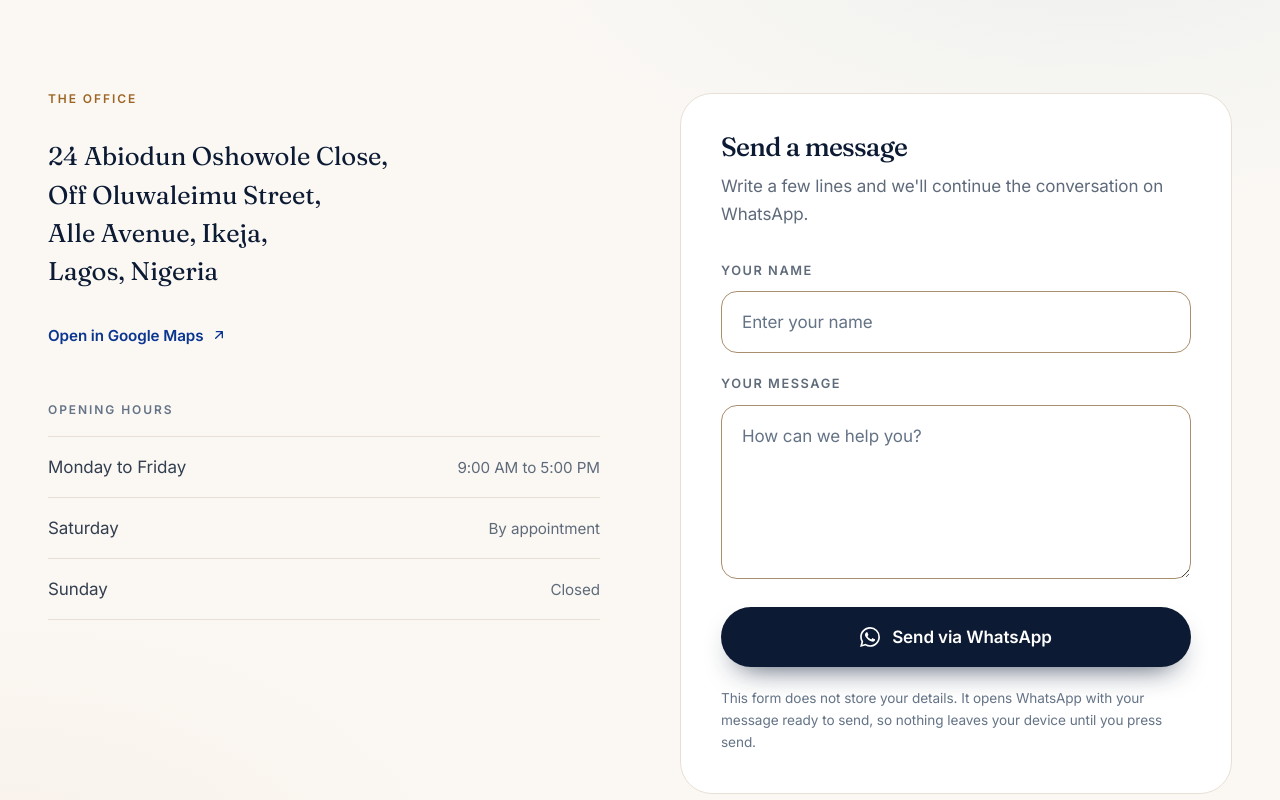
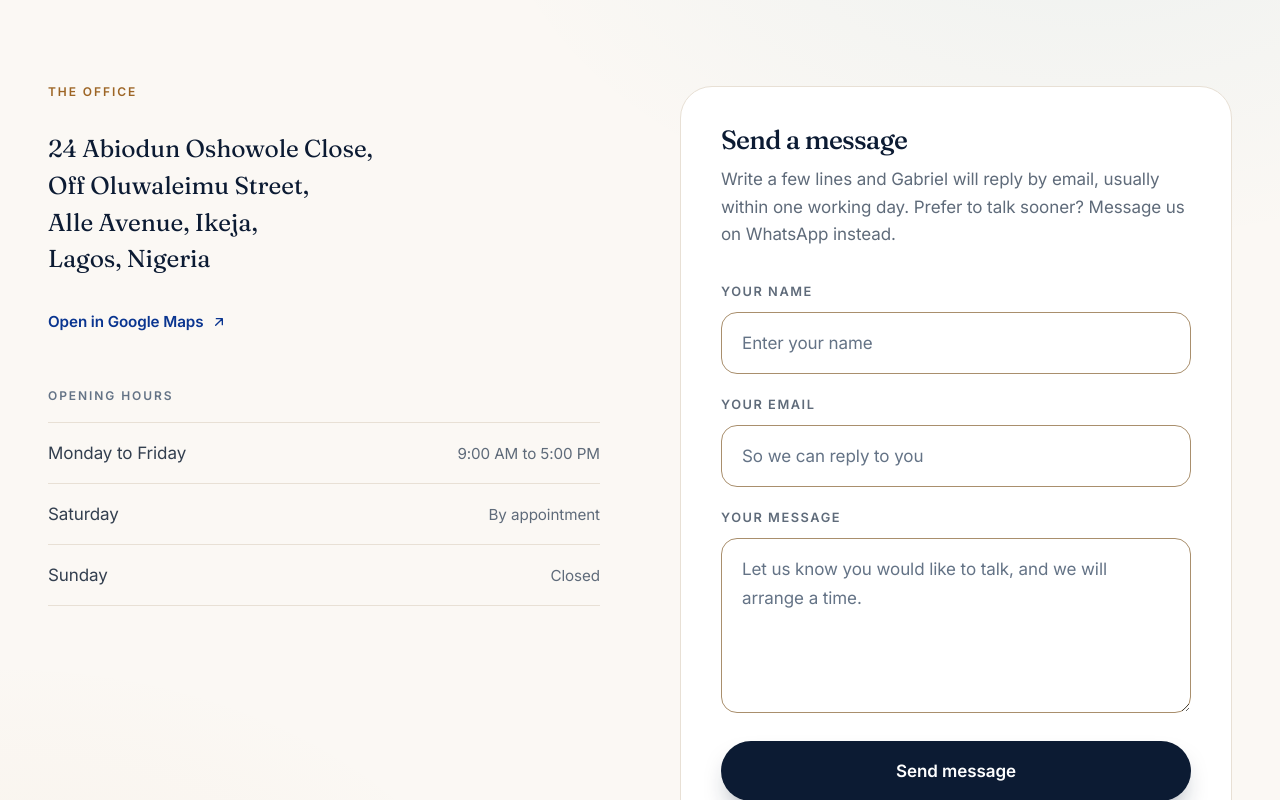
Before and after one commit to Michdriod/NEW-HORIZON-COUNSELLING-SERVICE, a Next.js app: page /contact in a window 1280 px wide. Shown: the part 760-1560 px from the top of the page. Built offline with nearby package versions, Linux system fonts and the light colour scheme; no server answers.

Commit message:
end to end of the website

```diff
--- a/src/app/book/page.tsx
+++ b/src/app/book/page.tsx
@@ -6,7 +6,7 @@ import PageHero from "@/components/PageHero";
 import CtaBand from "@/components/CtaBand";
 import Accordion from "@/components/Accordion";
 import Reveal from "@/components/Reveal";
-import WhatsAppButton from "@/components/WhatsAppButton";
+import ContactActions from "@/components/ContactActions";
 import { photos } from "@/lib/images";
 
 export const metadata: Metadata = {
@@ -79,7 +79,7 @@ export default function Book() {
         lede="Taking the first step towards better mental health and stronger relationships is easier than you think. Here is exactly how it works."
       >
         <div className="mt-9">
-          <WhatsAppButton size="lg" label="Book on WhatsApp" />
+          <ContactActions size="lg" />
         </div>
       </PageHero>
 
--- a/src/app/contact/page.tsx
+++ b/src/app/contact/page.tsx
@@ -219,13 +219,14 @@ export default function Contact() {
             </div>
 
             <Reveal delay={140}>
-              <div className="rounded-[2rem] border border-line bg-surface p-8 md:p-10">
+              <div id="enquiry" className="scroll-mt-28 rounded-[2rem] border border-line bg-surface p-8 md:p-10">
                 <h2 className="display-tight text-[1.65rem] text-ink">
                   Send a message
                 </h2>
                 <p className="mb-8 mt-3 leading-relaxed text-muted">
-                  Write a few lines and we&apos;ll continue the conversation on
-                  WhatsApp.
+                  Write a few lines and Gabriel will reply by email, usually
+                  within one working day. Prefer to talk sooner? Message us on
+                  WhatsApp instead.
                 </p>
                 <ContactForm />
               </div>
--- a/src/app/globals.css
+++ b/src/app/globals.css
@@ -50,11 +50,11 @@
 
   /* --- Fluid type scale --- */
   --text-eyebrow: 0.75rem;
-  --text-display: clamp(2.75rem, 1.6rem + 4.6vw, 5.25rem);
-  --text-h1: clamp(2.25rem, 1.4rem + 3.2vw, 3.75rem);
-  --text-h2: clamp(1.9rem, 1.35rem + 2.1vw, 3rem);
-  --text-h3: clamp(1.3rem, 1.1rem + 0.7vw, 1.6rem);
-  --text-lede: clamp(1.075rem, 1rem + 0.45vw, 1.3rem);
+  --text-display: clamp(2.2rem, 1.15rem + 4.3vw, 5.25rem);
+  --text-h1: clamp(1.95rem, 1.25rem + 2.9vw, 3.75rem);
+  --text-h2: clamp(1.6rem, 1.1rem + 2.1vw, 3rem);
+  --text-h3: clamp(1.2rem, 1.05rem + 0.6vw, 1.6rem);
+  --text-lede: clamp(1.02rem, 0.96rem + 0.4vw, 1.3rem);
 }
 
 /* ============================================================
@@ -75,7 +75,7 @@
     background-color: var(--color-background);
     color: var(--color-body);
     font-family: var(--font-body);
-    font-size: 1.0625rem;
+    font-size: 1rem;
     line-height: 1.65;
     letter-spacing: -0.005em;
   }
@@ -90,6 +90,11 @@
   }
 
   h4, h5, h6 { line-height: 1.25; letter-spacing: -0.01em; }
+
+  /* Body copy steps up slightly once there is room for it. */
+  @media (min-width: 48rem) {
+    body { font-size: 1.0625rem; }
+  }
 
   a { color: inherit; text-decoration: none; }
 
--- /dev/null
+++ b/src/components/ContactActions.tsx
@@ -0,0 +1,79 @@
+import Link from "next/link";
+import WhatsAppIcon from "./WhatsAppIcon";
+import { whatsappLink } from "@/lib/site";
+
+interface ContactActionsProps {
+  /** Prefilled WhatsApp message for this context. */
+  message?: string;
+  whatsappLabel?: string;
+  emailLabel?: string;
+  size?: "sm" | "md" | "lg";
+  /** `onDark` for use on the deep navy fields. */
+  tone?: "light" | "onDark";
+  className?: string;
+}
+
+const sizes = {
+  sm: "px-5 py-2.5 text-[0.85rem]",
+  md: "px-6 py-3.5 text-[0.95rem]",
+  lg: "px-8 py-4 text-[1.02rem]",
+};
+
+const base =
+  "group inline-flex items-center justify-center gap-3 rounded-full font-body font-semibold tracking-[-0.01em] transition-all duration-400 ease-[cubic-bezier(0.22,1,0.36,1)] active:scale-[0.985]";
+
+/**
+ * The site's standard call to action: WhatsApp for people who want a quick,
+ * personal reply, and a written enquiry for those who would rather not open
+ * a chat with a stranger about something private.
+ */
+export default function ContactActions({
+  message = "Hello New Horizon Counselling Service, I would like to book a counselling session.",
+  whatsappLabel = "Book on WhatsApp",
+  emailLabel = "Send a message",
+  size = "md",
+  tone = "light",
+  className = "",
+}: ContactActionsProps) {
+  const onDark = tone === "onDark";
+
+  const primary = onDark
+    ? "bg-white text-ink hover:bg-highlight hover:text-white shadow-[0_16px_38px_-18px_rgba(0,0,0,0.85)]"
+    : "bg-ink text-white shadow-[0_14px_30px_-16px_rgba(12,27,51,0.9)] hover:bg-primary hover:shadow-[0_20px_42px_-16px_rgba(10,53,144,0.75)]";
+
+  const secondary = onDark
+    ? "border border-white/25 text-white hover:border-white hover:bg-white/10"
+    : "border border-ink/20 text-ink hover:border-ink/45 hover:bg-white";
+
+  return (
+    <div className={`flex flex-col gap-3 sm:flex-row sm:items-center ${className}`}>
+      <a
+        href={whatsappLink(message)}
+        target="_blank"
+        rel="noopener noreferrer"
+        className={`${base} ${primary} ${sizes[size]}`}
+      >
+        <WhatsAppIcon className="h-[1.15em] w-[1.15em] transition-transform duration-400 group-hover:scale-110" />
+        {whatsappLabel}
+      </a>
+
+      <Link href="/contact#enquiry" className={`${base} ${secondary} ${sizes[size]}`}>
+        <svg
+          className="h-[1.05em] w-[1.05em]"
+          fill="none"
+          viewBox="0 0 24 24"
+          stroke="currentColor"
+          strokeWidth={1.7}
+          aria-hidden="true"
+        >
+          <path
+            strokeLinecap="round"
+            strokeLinejoin="round"
+            d="M3 8l7.89 4.26a2 2 0 0 0 2.22 0L21 8M5 19h14a2 2 0 0 0 2-2V7a2 2 0 0 0-2-2H5a2 2 0 0 0-2 2v10a2 2 0 0 0 2 2Z"
+          />
+        </svg>
+        {emailLabel}
+      </Link>
+    </div>
+  );
+}
--- a/src/components/ContactForm.tsx
+++ b/src/components/ContactForm.tsx
@@ -2,75 +2,180 @@
 
 import { useState } from "react";
 import WhatsAppIcon from "./WhatsAppIcon";
+import { site, whatsappLink } from "@/lib/site";
 
-const fieldStyles =
+const ACCESS_KEY = process.env.NEXT_PUBLIC_WEB3FORMS_KEY;
+
+const field =
   "w-full rounded-2xl border border-field-border bg-surface px-5 py-4 text-body placeholder:text-muted-light transition-all duration-300 focus:border-primary focus:outline-none focus:ring-4 focus:ring-primary/10";
 
+type Status = "idle" | "sending" | "sent" | "error";
+
 /**
- * Composes the enquiry into a WhatsApp message rather than posting it
- * anywhere — there is no backend, and nothing a visitor types is stored
- * or transmitted until they choose to send it themselves.
+ * Written enquiry form. Posts to Web3Forms, which forwards the message to
+ * the practice inbox — no backend or database of our own, and nothing is
+ * stored on this site.
+ *
+ * Until an access key is configured the form degrades to composing a
+ * WhatsApp message, so it is never a dead end.
  */
 export default function ContactForm() {
   const [name, setName] = useState("");
+  const [email, setEmail] = useState("");
   const [message, setMessage] = useState("");
+  const [botcheck, setBotcheck] = useState("");
+  const [status, setStatus] = useState<Status>("idle");
 
-  const handleSubmit = (e: React.FormEvent) => {
+  async function handleSubmit(e: React.FormEvent) {
     e.preventDefault();
-    const text = encodeURIComponent(`Hello, my name is ${name}. ${message}`);
-    window.open(`https://wa.me/2348034522900?text=${text}`, "_blank");
-  };
+
+    if (!ACCESS_KEY) {
+      window.open(
+        whatsappLink(`Hello, my name is ${name}. ${message}`),
+        "_blank"
+      );
+      return;
+    }
+
+    setStatus("sending");
+    try {
+      const res = await fetch("https://api.web3forms.com/submit", {
+        method: "POST",
+        headers: { "Content-Type": "application/json", Accept: "application/json" },
+        body: JSON.stringify({
+          access_key: ACCESS_KEY,
+          subject: `Website enquiry from ${name}`,
+          from_name: "New Horizon website",
+          name,
+          email,
+          message,
+          botcheck,
+        }),
+      });
+      const data = await res.json();
+      setStatus(data.success ? "sent" : "error");
+      if (data.success) {
+        setName("");
+        setEmail("");
+        setMessage("");
+      }
+    } catch {
+      setStatus("error");
+    }
+  }
+
+  if (status === "sent") {
+    return (
+      <div
+        role="status"
+        className="rounded-2xl border border-line bg-sand p-7 text-center"
+      >
+        <p className="font-display text-[1.35rem] text-ink">Message sent</p>
+        <p className="mt-3 leading-relaxed text-muted">
+          Thank you for reaching out. Gabriel will reply to you personally,
+          usually within one working day.
+        </p>
+        <button
+          type="button"
+          onClick={() => setStatus("idle")}
+          className="link-underline mt-5 inline-flex py-2 text-[0.9rem] font-semibold text-primary"
+        >
+          Send another message
+        </button>
+      </div>
+    );
+  }
 
   return (
-    <form onSubmit={handleSubmit} className="space-y-5">
+    <form onSubmit={handleSubmit} className="relative space-y-5">
+      {/* Honeypot. Hidden from people and from screen readers; bots fill it
+          in and Web3Forms then discards the submission as spam. */}
+      <input
+        type="checkbox"
+        name="botcheck"
+        tabIndex={-1}
+        autoComplete="off"
+        aria-hidden="true"
+        checked={botcheck === "true"}
+        onChange={(e) => setBotcheck(e.target.checked ? "true" : "")}
+        className="absolute left-[-9999px] h-0 w-0 opacity-0"
+      />
+
       <div>
-        <label
-          htmlFor="name"
-          className="mb-2.5 block text-[0.8rem] font-semibold uppercase tracking-[0.12em] text-muted"
-        >
+        <label htmlFor="name" className="mb-2.5 block text-[0.8rem] font-semibold uppercase tracking-[0.12em] text-muted">
           Your name
         </label>
         <input
           type="text"
           id="name"
+          name="name"
           value={name}
           onChange={(e) => setName(e.target.value)}
           required
+          autoComplete="name"
           placeholder="Enter your name"
-          className={fieldStyles}
+          className={field}
         />
       </div>
 
       <div>
-        <label
-          htmlFor="message"
-          className="mb-2.5 block text-[0.8rem] font-semibold uppercase tracking-[0.12em] text-muted"
-        >
+        <label htmlFor="email" className="mb-2.5 block text-[0.8rem] font-semibold uppercase tracking-[0.12em] text-muted">
+          Your email
+        </label>
+        <input
+          type="email"
+          id="email"
+          name="email"
+          value={email}
+          onChange={(e) => setEmail(e.target.value)}
+          required
+          autoComplete="email"
+          placeholder="So we can reply to you"
+          className={field}
+        />
+      </div>
+
+      <div>
+        <label htmlFor="message" className="mb-2.5 block text-[0.8rem] font-semibold uppercase tracking-[0.12em] text-muted">
           Your message
         </label>
         <textarea
           id="message"
+          name="message"
           value={message}
           onChange={(e) => setMessage(e.target.value)}
           required
           rows={5}
-          placeholder="How can we help you?"
-          className={`${fieldStyles} resize-y`}
+          placeholder="Let us know you would like to talk, and we will arrange a time."
+          className={`${field} resize-y`}
         />
       </div>
 
+      {status === "error" && (
+        <p role="alert" className="rounded-xl border border-highlight/40 bg-highlight/10 px-4 py-3 text-[0.9rem] text-ink">
+          Something went wrong sending that. Please try again, or{" "}
+          <a href={whatsappLink("Hello, I tried the website form and it did not send.")} target="_blank" rel="noopener noreferrer" className="font-semibold underline">
+            message us on WhatsApp
+          </a>
+          .
+        </p>
+      )}
+
       <button
         type="submit"
-        className="group inline-flex w-full items-center justify-center gap-3 rounded-full bg-ink px-8 py-4 font-semibold text-white shadow-[0_14px_30px_-16px_rgba(12,27,51,0.9)] transition-all duration-400 ease-[cubic-bezier(0.22,1,0.36,1)] hover:bg-primary hover:shadow-[0_20px_42px_-16px_rgba(10,53,144,0.75)] active:scale-[0.985]"
+        disabled={status === "sending"}
+        className="group inline-flex w-full items-center justify-center gap-3 rounded-full bg-ink px-8 py-4 font-semibold text-white shadow-[0_14px_30px_-16px_rgba(12,27,51,0.9)] transition-all duration-400 ease-[cubic-bezier(0.22,1,0.36,1)] hover:bg-primary hover:shadow-[0_20px_42px_-16px_rgba(10,53,144,0.75)] active:scale-[0.985] disabled:opacity-60"
       >
-        <WhatsAppIcon className="h-5 w-5 transition-transform duration-400 group-hover:scale-110" />
-        Send via WhatsApp
+        {status === "sending" ? "Sending…" : ACCESS_KEY ? "Send message" : "Send via WhatsApp"}
+        {!ACCESS_KEY && <WhatsAppIcon className="h-5 w-5" />}
       </button>
 
+      {/* Kept deliberately prominent: this form is not a confidential channel. */}
       <p className="text-[0.85rem] leading-relaxed text-muted-light">
-        This form does not store your details. It opens WhatsApp with your
-        message ready to send, so nothing leaves your device until you press
-        send.
+        Please don&apos;t share sensitive personal details here. Just let us
+        know you&apos;d like to talk and we&apos;ll arrange a private session.
+        Your message reaches {site.email ?? "us"} and is not stored on this
+        website.
       </p>
     </form>
   );
--- a/src/lib/site.ts
+++ b/src/lib/site.ts
@@ -42,8 +42,8 @@ export const site = {
     note: "Saturday by appointment. Sunday closed.",
   },
 
-  foundedYear: 2008,
-  yearsOfExperience: 18,
+  foundedYear: 1998,
+  yearsOfExperience: 28,
 } as const;
 
 /** Builds a WhatsApp deep link with a prefilled message. */
```
Also changed, not shown: src/app/page.tsx (+14 -13 lines), src/app/privacy/page.tsx (+37 -7 lines), src/app/services/page.tsx (+4 -4 lines), src/components/CtaBand.tsx (+4 -4 lines), src/app/opengraph-image.jpg, src/app/twitter-image.jpg.
